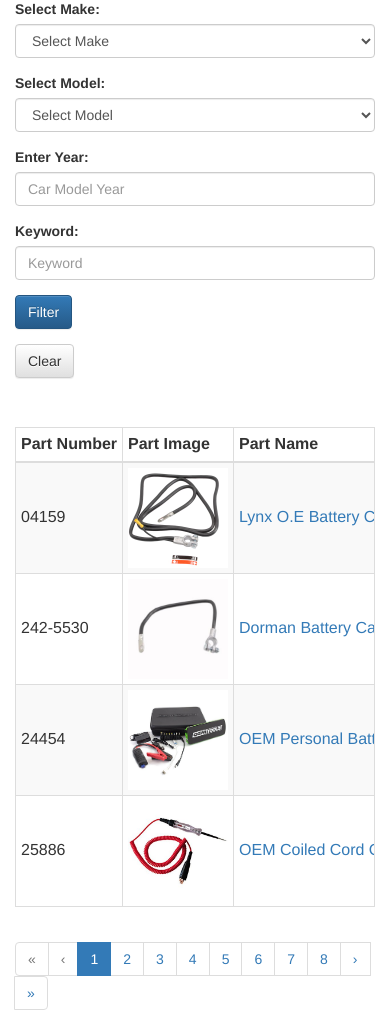
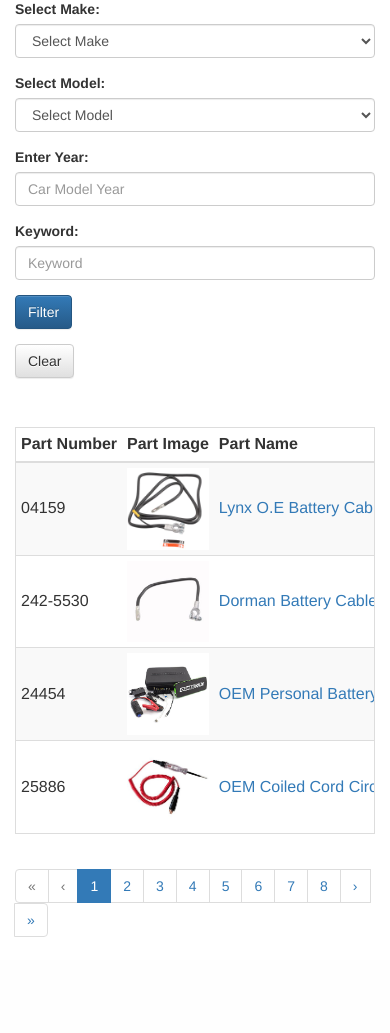
Before and after one commit to sriraam23/AutoPartStore, a PHP site: page / in a window 390 px wide. Shown: the part 71-1104 px from the top of the page. After the commit the page ends 1008 px from the top, so only its background shows below. Run offline with PHP 8.4, Linux system fonts and the light colour scheme; a user stored in the database is signed in; data comes from the database, SQL or seed files in the repository.

Commit message:
minor changes
look of tables is more consistent
img-responsive to all images

```diff
--- a/aps/index.php
+++ b/aps/index.php
@@ -124,9 +124,9 @@
 		    </form>
 			-->
 			<div class="table-responsive">
-				<table id="partsList" class="table table-bordered table-striped table-condensed">
+				<table id="partsList" class="table table-striped table-condensed">
 					<thead>
-						<tr>
+						<tr class="row">
 							<th ng-click="sort('PartNo')">Part Number
 								<span class="glyphicon sort-icon" ng-show="sortKey=='PartNo'" ng-class="{'glyphicon-chevron-up':reverse,'glyphicon-chevron-down':!reverse}"></span></th>
 							<th>Part Image</th>
@@ -138,26 +138,28 @@
 								<span class="glyphicon sort-icon" ng-show="sortKey=='SubCatID'" ng-class="{'glyphicon-chevron-up':reverse,'glyphicon-chevron-down':!reverse}"></span></th>
 							<th ng-click="sort('WarrantyID')">Warranty
 								<span class="glyphicon sort-icon" ng-show="sortKey=='WarrantyID'" ng-class="{'glyphicon-chevron-up':reverse,'glyphicon-chevron-down':!reverse}"></span></th>
-							<th ng-click="sort('Quantity')">Quantity
+							<th style="text-align:center;" ng-click="sort('Quantity')">Quantity
 								<span class="glyphicon sort-icon" ng-show="sortKey=='Quantity'" ng-class="{'glyphicon-chevron-up':reverse,'glyphicon-chevron-down':!reverse}"></span></th>
-							<th>Add to Cart</th>
+							<th style="text-align:center;"></th>
 						</tr>
 					</thead>
 					<tbody>
-						<tr dir-paginate="x in names|orderBy:sortKey:reverse|itemsPerPage:4" class="ng-cloak" emit-last-repeater-element>
-							<td align="left" style="vertical-align: middle;">{{ x.PartNo}}</td>
-							<td align="center" style="vertical-align: middle;"><img ng-src='img/{{ x.PImage}}' alt='{{ x.Pname }}' height="100" width="100"></img></td>
-							<td align="left" style="vertical-align: middle;"><a href="part.php?partno={{x.PartNo}}">{{ x.PCompany }} {{ x.Pname }}</a></td>
-							<td align="left" style="vertical-align: middle;">${{ x.Price.toFixed(2) }}</td>
-							<td align="left" style="vertical-align: middle;">{{ x.SubCatID }}</td>
-							<td align="left" style="vertical-align: middle;">{{ x.WarrantyID }}</td>
-							<td align="center" style="vertical-align: middle;">{{ x.Quantity }}</td>
-							<td align="center" style="vertical-align: middle;" ng-if="x.Quantity > 0">
+						<tr dir-paginate="x in names|orderBy:sortKey:reverse|itemsPerPage:4" class="ng-cloak row" emit-last-repeater-element>
+							<td class="col-md-1" align="left" style="vertical-align: middle;">{{ x.PartNo}}</td>
+							<td class="col-md-1" align="center" style="vertical-align: middle;"><img class="img-responsive" ng-src='img/{{ x.PImage}}' alt='{{ x.Pname }}' height="100" width="100"></img></td>
+							<td class="col-md-4" align="left" style="vertical-align: middle;"><a href="part.php?partno={{x.PartNo}}">{{ x.PCompany }} {{ x.Pname }}</a></td>
+							<td class="col-md-1" align="left" style="vertical-align: middle;">${{ x.Price.toFixed(2) }}</td>
+							<td class="col-md-2" align="left" style="vertical-align: middle;">{{ x.SubCatID }}</td>
+							<td class="col-md-1" align="left" style="vertical-align: middle;">{{ x.WarrantyID }}</td>
+							<td class="col-md-1" align="center" style="vertical-align: middle;">{{ x.Quantity }}</td>
+							<td class="col-md-1" align="center" style="vertical-align: middle;" ng-if="x.Quantity > 0">
 								<button type="button" id="{{ x.PartNo }}" ng-click="addToCart(x.PartNo, x.Price)" class="btn btn-success">
 									<span class="glyphicon glyphicon-shopping-cart" aria-hidden="true"></span> Add to Cart
 								</button>
 							</td>
-							<td align="center" style="vertical-align: middle;"ng-if="x.Quantity < 1"><img id='{{ x.PartNo }}_qresult' name='{{ x.PartNo }}_qresult' class="qresult" src='img/sold_out.png' width="100" height="100"/></td>
+							<td class="col-md-1" align="center" style="vertical-align: middle;" ng-if="x.Quantity < 1">
+								<img class="img-responsive" id='{{ x.PartNo }}_qresult' name='{{ x.PartNo }}_qresult' class="qresult" src='img/sold_out.png' height="100" width="100"/>
+							</td>
 						</tr>
 					</tbody>
 				</table>
--- a/aps/part.php
+++ b/aps/part.php
@@ -93,7 +93,7 @@
 			<div class="ng-cloak" ng-repeat="part in parts" emit-last-repeater-element>
 	        	<div class="row">
 	               <div class="col-xs-4 item-photo">
-	                    <img style="max-width:100%;" ng-src="img/{{part.PImage}}" />
+	                    <img class="img-responsive" style="max-width:100%;" ng-src="img/{{part.PImage}}" />
 	                </div>
 	                <div class="col-xs-5" style="border:0px solid gray">
 	                    <h2>{{part.PCompany}} {{part.Pname}}</h2>
--- a/aps/php/CheckPartNo.php
+++ b/aps/php/CheckPartNo.php
@@ -17,7 +17,7 @@
   }
 
   $result = mysqli_query($mysqli, "SELECT PartNo FROM Part WHERE PartNo = '$partno'");
-  error_log("SELECT PartNo FROM Part WHERE PartNo = '$partno'");
+  //error_log("SELECT PartNo FROM Part WHERE PartNo = '$partno'");
   $outp = "";
 
   if (mysqli_num_rows($result)==0) {
```
Also changed, not shown: aps/allparts.php (+13 -13 lines), aps/history.php (+14 -13 lines), aps/updatepart.php (+13 -2 lines), aps/usercart.php (+22 -23 lines).
